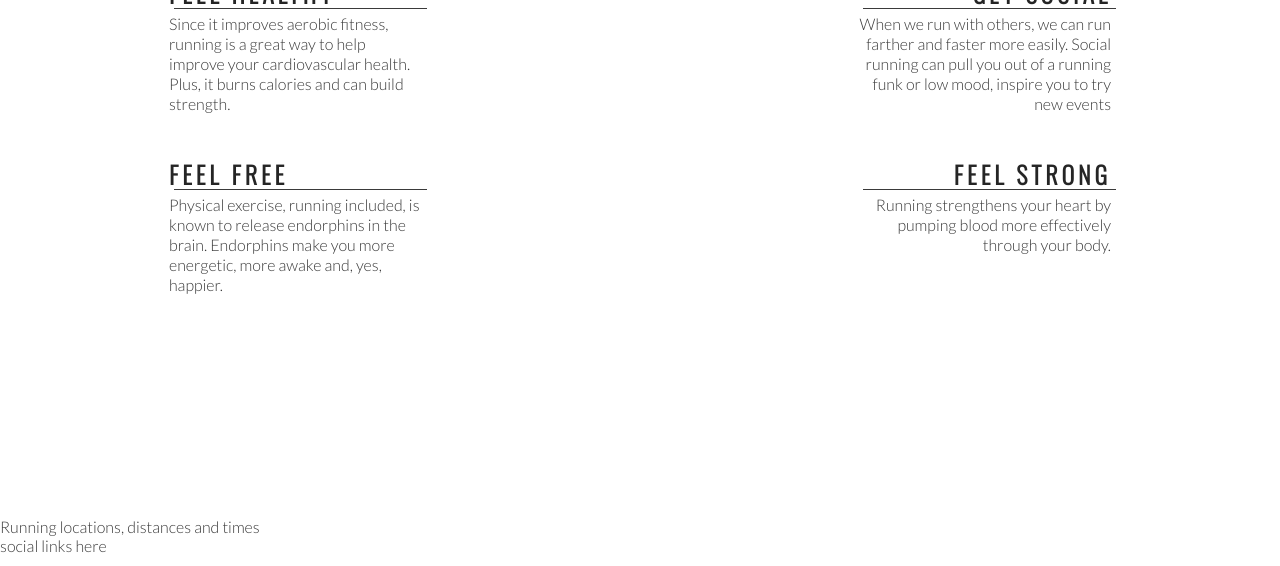
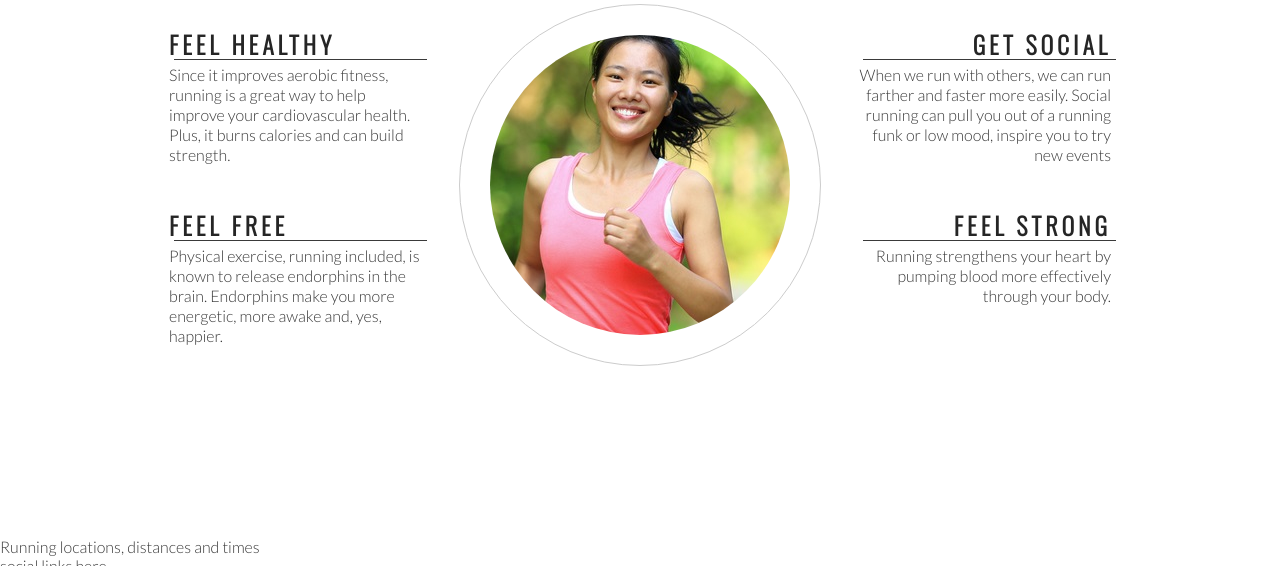
Before and after one commit to MihaiElisei/love-running, a plain HTML site: page index.html in a window 1280 px wide. Shown: the part 758-1324 px from the top of the page. Drawn offline with nearby package versions, Linux system fonts and the light colour scheme.

Commit message:
Add club ethos central image and style into a circle

```diff
--- a/assets/css/style.css
+++ b/assets/css/style.css
@@ -132,7 +132,7 @@ h1, h2 {
 #center-about{
     width: 33%;
     margin:0 auto;
-    background-color: green;
+
 }
 
 hr{
@@ -163,3 +163,26 @@ hr{
 .right-about-heading p {
     text-align:right ;
 }
+
+#welcome{
+    text-align: center;
+    margin: 20px 0;
+    font-size: 200%;
+}
+
+#circle-container {
+    width: 300px;
+    height: 300px;
+    padding: 30px;
+    border-style: solid;
+    border-color:#ccc;
+    border-width: 1px;
+    border-radius: 50%;
+    margin:0 auto;
+}
+
+#circle-cover-bg {
+    background: url(../images/ethos-center-image.jpg) no-repeat center center;
+    height: 100%;
+    border-radius: 50%;
+}
--- a/index.html
+++ b/index.html
@@ -32,7 +32,7 @@
         </div>
     </section>
     <section id="club-ethos">
-        <h1>Why Love Running With Us?</h1>
+        <h2 id="welcome">Why Love Running With Us?</h2>
         <div id="left-about">
             <div class="left-about-heading">
                 <h2>Feel Healthy</h2>
@@ -57,7 +57,13 @@
                 <p>Running strengthens your heart by pumping blood more effectively through your body.</p>
             </div>
         </div>
-        <div id="center-about">center</div>
+        <div id="center-about">
+            <div id="circle-container">
+                <div id="circle-cover-bg">
+
+                </div>
+            </div>
+        </div>
     </section>
     <section>
         Running locations, distances and times
```
Also changed, not shown: assets/images/ethos-center-image.jpg (added).
